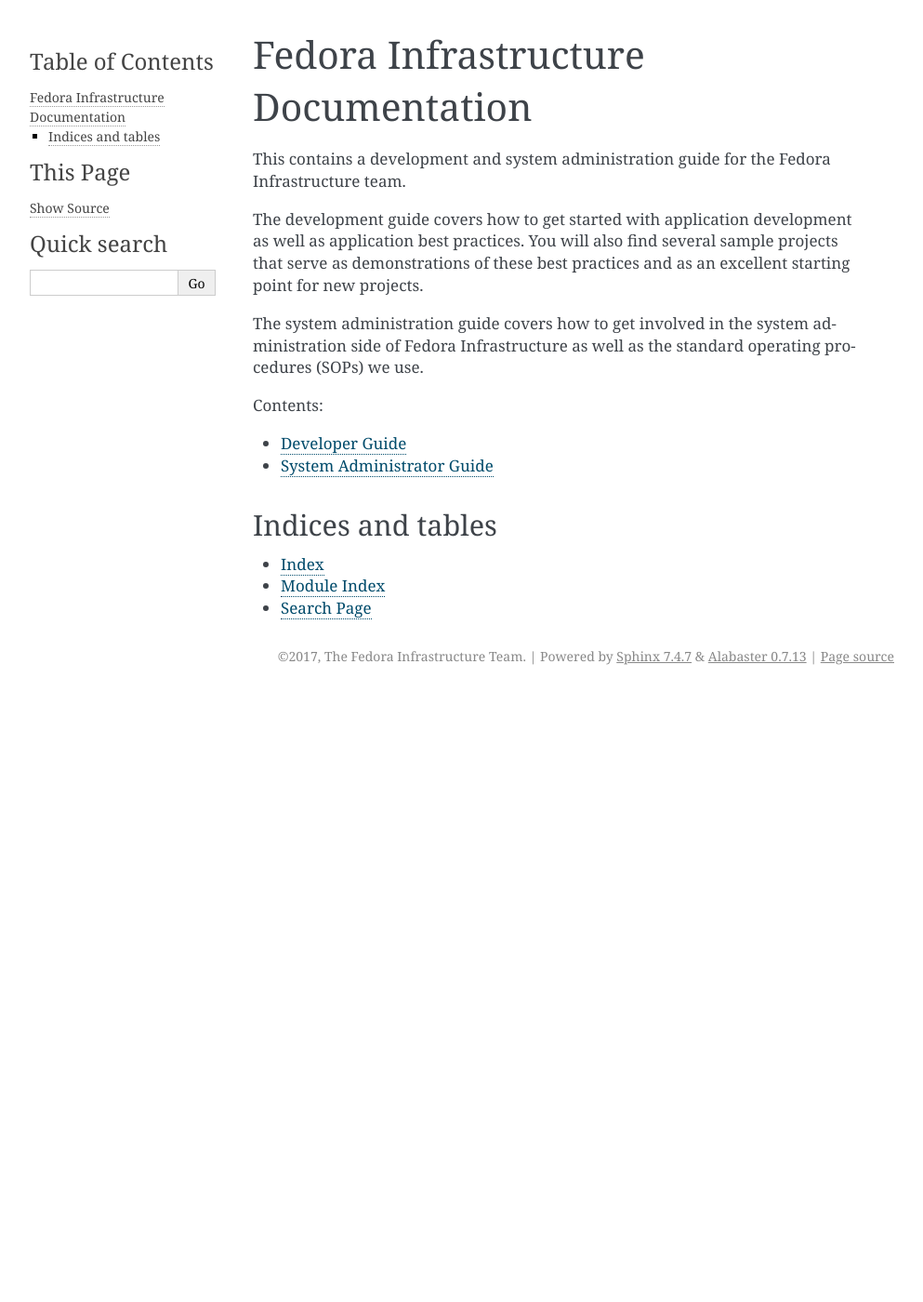
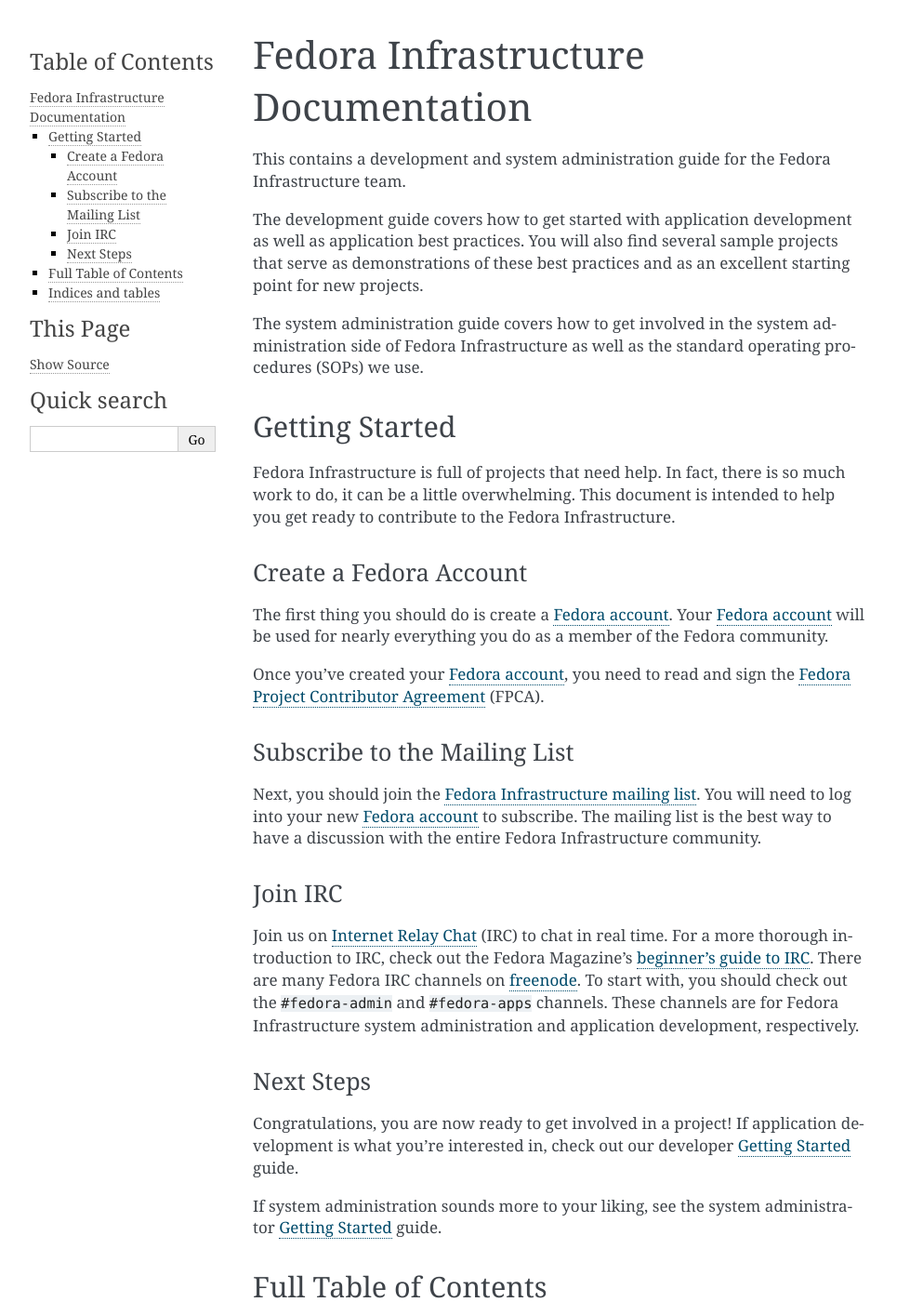
Before and after one commit to FrostyX/infra-docs, a Sphinx documentation site: the page built from docs/index.rst, in a window 1280 px wide and 1400 px high. Shown: the whole window at 93% size, without its empty margins (148-1141 px from the left). Built offline with Sphinx 7.4.7, drawn with Linux system fonts in a browser that asks for light colours; pages that are not in the unit, such as notebooks, are missing from menus; some of the changed text lies outside the part shown.

Commit message:
Start on a 'getting started' guide
This adds some "getting started" documentation, based off of the wiki
articles for getting started[0][1]. It's far from complete, but it's a
nice place to start.

[0] https://fedoraproject.org/wiki/Infrastructure/GettingStarted
[1] https://fedoraproject.org/wiki/Infrastructure_Apprentice

Signed-off-by: Jeremy Cline <jeremy@jcline.org>

```diff
--- a/docs/dev-guide/index.rst
+++ b/docs/dev-guide/index.rst
@@ -18,6 +18,7 @@
    :maxdepth: 2
    :caption: Contents:
 
+   getting-started
    dev-environment
    documentation
    writing-tests
--- a/docs/index.rst
+++ b/docs/index.rst
@@ -15,15 +15,68 @@
 projects that serve as demonstrations of these best practices and as an
 excellent starting point for new projects.
 
-
 The system administration guide covers how to get involved in the system
 administration side of Fedora Infrastructure as well as the standard operating
 procedures (SOPs) we use.
 
 
+.. _getting-started:
+
+Getting Started
+===============
+
+Fedora Infrastructure is full of projects that need help. In fact, there is so
+much work to do, it can be a little overwhelming. This document is intended to
+help you get ready to contribute to the Fedora Infrastructure.
+
+
+Create a Fedora Account
+-----------------------
+
+The first thing you should do is create a `Fedora account`_. Your `Fedora
+account`_ will be used for nearly everything you do as a member of the Fedora
+community.
+
+Once you've created your `Fedora account`_, you need to read and sign the
+`Fedora Project Contributor Agreement`_ (FPCA).
+
+
+Subscribe to the Mailing List
+-----------------------------
+
+Next, you should join the `Fedora Infrastructure mailing list`_. You will need
+to log into your new `Fedora account`_ to subscribe. The mailing list is the
+best way to have a discussion with the entire Fedora Infrastructure community.
+
+
+Join IRC
+--------
+
+Join us on `Internet Relay Chat`_ (IRC) to chat in real time. For a more
+thorough introduction to IRC, check out the Fedora Magazine's `beginner's
+guide to IRC`_. There are many Fedora IRC channels on `freenode`_. To start
+with, you should check out the ``#fedora-admin`` and ``#fedora-apps`` channels.
+These channels are for Fedora Infrastructure system administration and application
+development, respectively.
+
+
+Next Steps
+----------
+
+Congratulations, you are now ready to get involved in a project! If application
+development is what you're interested in, check out our developer
+:ref:`dev-getting-started` guide.
+
+If system administration sounds more to your liking, see the system administrator
+:ref:`sysadmin-getting-started` guide.
+
+
+Full Table of Contents
+======================
+
 .. toctree::
-   :maxdepth: 1
-   :caption: Contents:
+   :maxdepth: 2
+   :caption: Full Table of Contents:
 
    dev-guide/index
    sysadmin-guide/index
@@ -33,5 +86,18 @@
 ==================
 
 * :ref:`genindex`
-* :ref:`modindex`
 * :ref:`search`
+
+
+.. _Fedora account:
+    https://admin.fedoraproject.org/accounts/
+.. _Fedora Project Contributor Agreement:
+    http://fedoraproject.org/wiki/Legal:Fedora_Project_Contributor_Agreement
+.. _Fedora Infrastructure mailing list:
+    https://lists.fedoraproject.org/admin/lists/infrastructure.lists.fedoraproject.org/
+.. _Internet Relay Chat:
+    https://en.wikipedia.org/wiki/Internet_Relay_Chat
+.. _beginner's guide to IRC:
+    https://fedoramagazine.org/beginners-guide-irc/
+.. _freenode:
+    https://freenode.net/
--- a/docs/sysadmin-guide/sops/sshaccess.rst
+++ b/docs/sysadmin-guide/sops/sshaccess.rst
@@ -2,6 +2,8 @@
 .. slug: infra-ssh-access
 .. date: 2012-09-24
 .. taxonomy: Contributors/Infrastructure
+
+.. _ssh-sop:
 
 =============================
 SSH Access Infrastructure SOP
```
Also changed, not shown: docs/dev-guide/getting-started.rst (added, +55 -0 lines), docs/sysadmin-guide/index.rst (+71 -1 lines).
